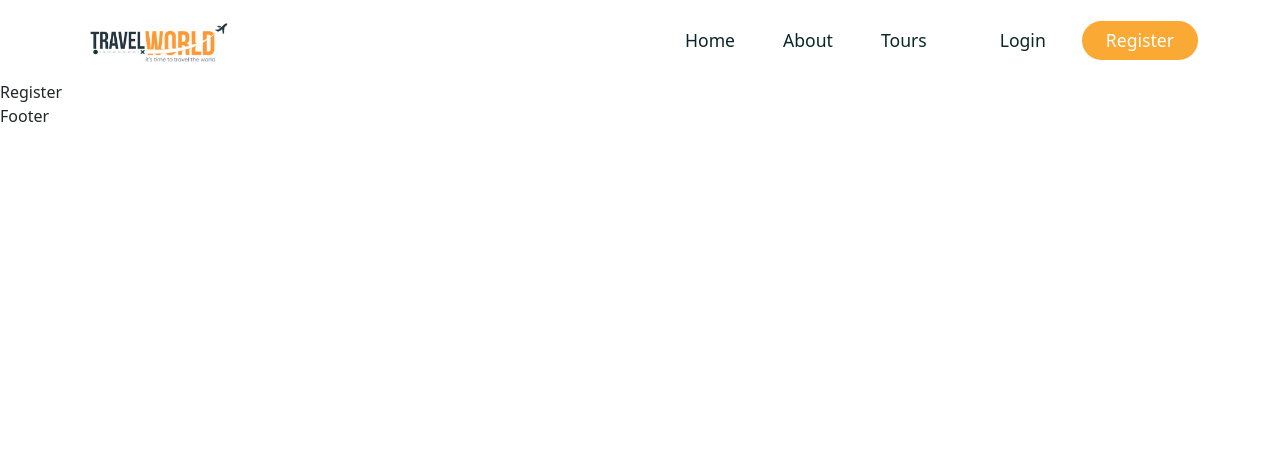
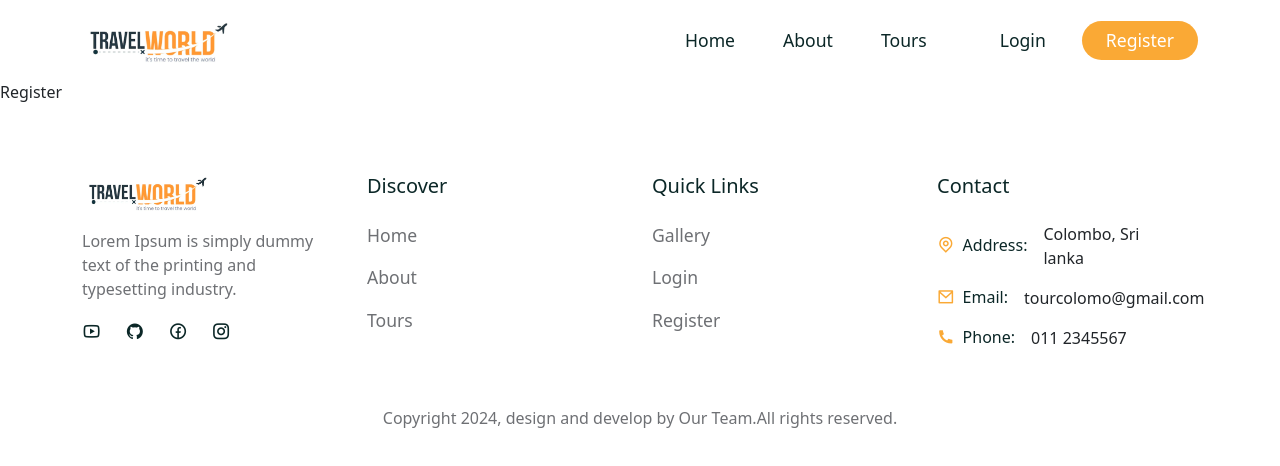
Before and after one commit to DhaneshKaushan/MernStack-Tour-Management, a React (Create React App) app in the folder frontend/: page /register in a window 1280 px wide. Shown: the top 466 px of the page. Built offline with nearby package versions, Linux system fonts and the light colour scheme; a web font is replaced by a local one.

Commit message:
footer jsx

```diff
--- a/frontend/src/components/Footer/Footer.jsx
+++ b/frontend/src/components/Footer/Footer.jsx
@@ -1,8 +1,134 @@
 import React from 'react'
+import './footer.css'
+
+import { Container, Row , Col, ListGroup, ListGroupItem } from 'reactstrap'
+import { Link } from 'react-router-dom';
+import logo from "../../assets/images/logo.png"
+
+const quick__links = [
+  {
+    path: "/home",
+    display: "Home",
+  },
+  {
+    path: "/about",
+    display: "About",
+  },
+  {
+    path: "/tours",
+    display: "Tours",
+  },
+];
+
+const quick__links2 = [
+  {
+    path: "/gallery",
+    display: "Gallery",
+  },
+  {
+    path: "/login",
+    display: "Login",
+  },
+  {
+    path: "/register",
+    display: "Register",
+  },
+];
+
+
 
 const Footer = () => {
+
+  const year = new Date().getFullYear();
+
   return (
-    <div>Footer</div>
+    <footer className="footer">
+      <Container>
+        <Row>
+          <Col lg='3'>
+          <div className="logo">
+            <img src={logo} alt="" />
+            <p>Lorem Ipsum is simply dummy text of the printing and
+            typesetting industry.</p>
+
+            <div className="social__links d-flex align-items-center gap-4">
+              <span>
+                <Link to='#'><i class="ri-youtube-line"></i></Link>
+              </span>
+              <span>
+                <Link to='#'><i class="ri-github-fill"></i></Link>
+              </span>
+              <span>
+                <Link to='#'><i class="ri-facebook-circle-line"></i></Link>
+              </span>
+              <span>
+                <Link to='#'><i class="ri-instagram-line"></i></Link>
+              </span>
+            </div>
+          </div>
+          </Col>
+          <Col lg='3'>
+          <h5 className='footer__link-title'>Discover</h5>
+          <ListGroup className='footer__quick-links'>
+            {
+              quick__links.map((item,index)=>(
+                <ListGroupItem key={index} className="ps-0 border-0">
+                  <Link to={item.path}>{item.display}</Link>
+                </ListGroupItem>
+              ))
+            }
+          </ListGroup>
+          </Col>
+          <Col lg='3'>
+          <h5 className='footer__link-title'>Quick Links</h5>
+          <ListGroup className='footer__quick-links'>
+            {
+              quick__links2.map((item,index)=>(
+                <ListGroupItem key={index} className="ps-0 border-0">
+                  <Link to={item.path}>{item.display}</Link>
+                </ListGroupItem>
+              ))
+            }
+          </ListGroup>
+          </Col>
+          <Col lg='3'>
+          <h5 className='footer__link-title'>Contact</h5>
+          <ListGroup className='footer__quick-links'>
+
+
+                <ListGroupItem className="ps-0 border-0 d-flex align-items-center gap -3">
+                 <h6 className="mb-0 d-flex align-items-center gap-2">
+                  <span><i class="ri-map-pin-line"></i></span>
+                  Address:
+                 </h6>
+
+                 <p className="mb-0 ms-3"> Colombo, Sri lanka</p>
+                </ListGroupItem>
+                <ListGroupItem className="ps-0 border-0 d-flex align-items-center gap -3">
+                 <h6 className="mb-0 d-flex align-items-center gap-2">
+                  <span><i class="ri-mail-line"></i></span>
+                  Email:
+                 </h6>
+
+                 <p className="mb-0 ms-3"> tourcolomo@gmail.com</p>
+                </ListGroupItem>
+                <ListGroupItem className="ps-0 border-0 d-flex align-items-center gap -3">
+                 <h6 className="mb-0 d-flex align-items-center gap-2">
+                  <span> <i class="ri-phone-fill"></i></span>
+                  Phone:
+                 </h6>
+
+                 <p className="mb-0 ms-3"> 011 2345567</p>
+                </ListGroupItem>
+          </ListGroup>
+
+          </Col>
+          <Col lg='12' className="text-center pt-5">
+          <p className="copyright">Copyright {year}, design and develop by Our Team.All rights reserved.</p>
+          </Col>
+        </Row>
+      </Container>
+    </footer>
   )
 }
 
--- /dev/null
+++ b/frontend/src/components/Footer/footer.css
@@ -0,0 +1,40 @@
+.footer{
+    padding-top: 70px;
+    padding-bottom: 30px;
+}
+
+.footer .logo img{
+    width: 50%;
+    margin-bottom: 1rem;
+}
+
+.footer .logo p{
+    color: var(--text-color);
+}
+
+.social__links span a{
+    text-decoration: none;
+    color: var(--heading-color);
+    font-size: 1.2rem;
+}
+
+.footer__link-title {
+    color: var(--heading-color);
+    margin-bottom: 1rem;
+}
+
+.footer__quick-links li a{
+    text-decoration: none;
+    color: var(--text-color);
+    font-size: 1.1rem;
+}
+
+.footer__quick-links h6 span i {
+    color:var(--secondary-color);
+    font-size: 1.1rem;
+}
+
+.copyright{
+    color: var(--text-color);
+    font-size: 1rem;
+}
--- a/frontend/src/components/Header/Header.jsx
+++ b/frontend/src/components/Header/Header.jsx
@@ -1,4 +1,4 @@
-import React from "react";
+import React,{useRef, useEffect} from "react";
 import { Container, Row, Button } from "reactstrap";
 import { NavLink, Link } from "react-router-dom";
 import logo from "../../assets/images/logo.png";
@@ -21,8 +21,26 @@
 ];
 
 const Header = () => {
+
+  const headerRef = useRef(null);
+  const stickeyHeaderFunc = ()=>{
+    window.addEventListener('scroll',()=>{
+      if(document.body.scrollTop > 80 || document.documentElement.scrollTop > 80){
+        headerRef.current.classList.add('sticky__header')
+      }else{
+        headerRef.current.classList.remove('sticky__header')
+      }
+    })
+  }
+
+  useEffect(()=>{
+    stickeyHeaderFunc()
+
+    return window.removeEventListener('scroll',stickeyHeaderFunc)
+  })
+
   return (
-    <header className="header">
+    <header className="header"  ref={headerRef}>
       <Container>
         <Row>
           <div className="nav__wrapper d-flex align-items-center justify-content-between">
```
